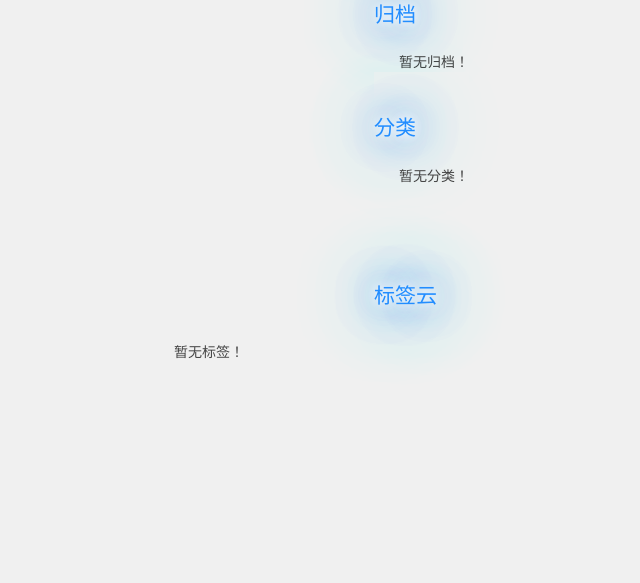
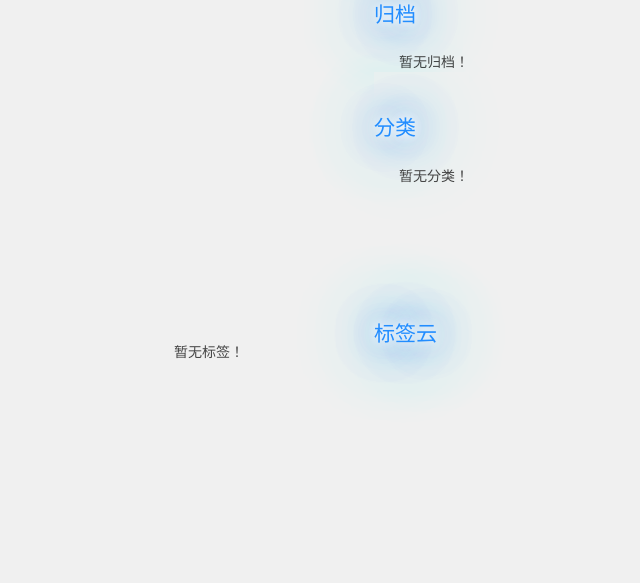
Before and after one commit to lovebugs-cn/Blog, a Django app: page / in a window 1280 px wide. Shown: the part 424-1007 px from the top of the page, without its empty margins (476-1116 px from the left). Run offline with Django 3.2, Linux system fonts and the light colour scheme; data that the repository does not hold is empty; some libraries are stand-ins or nearby versions.

Commit message:
Update base.html

```diff
--- a/templates/base.html
+++ b/templates/base.html
@@ -254,7 +254,7 @@ return .4;
             {% endfor %}
         </ul>
     </div>
-<h3 class="widget-title shine" style="position: absolute;z-index: 1;bottom: -60%;">标签云</h3>
+<h3 class="widget-title shine" style="position: absolute;z-index: 1;bottom: -70%;">标签云</h3>
     <div class="widget widget-tag-cloud" style="position: absolute;bottom: 280px;">
 
 
```
